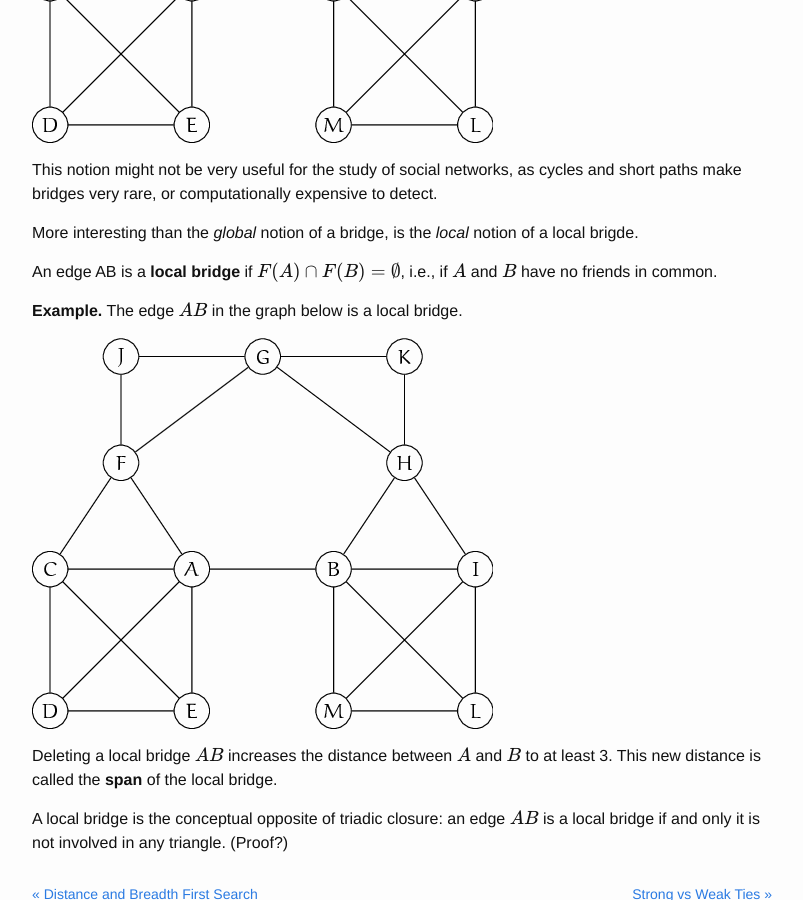
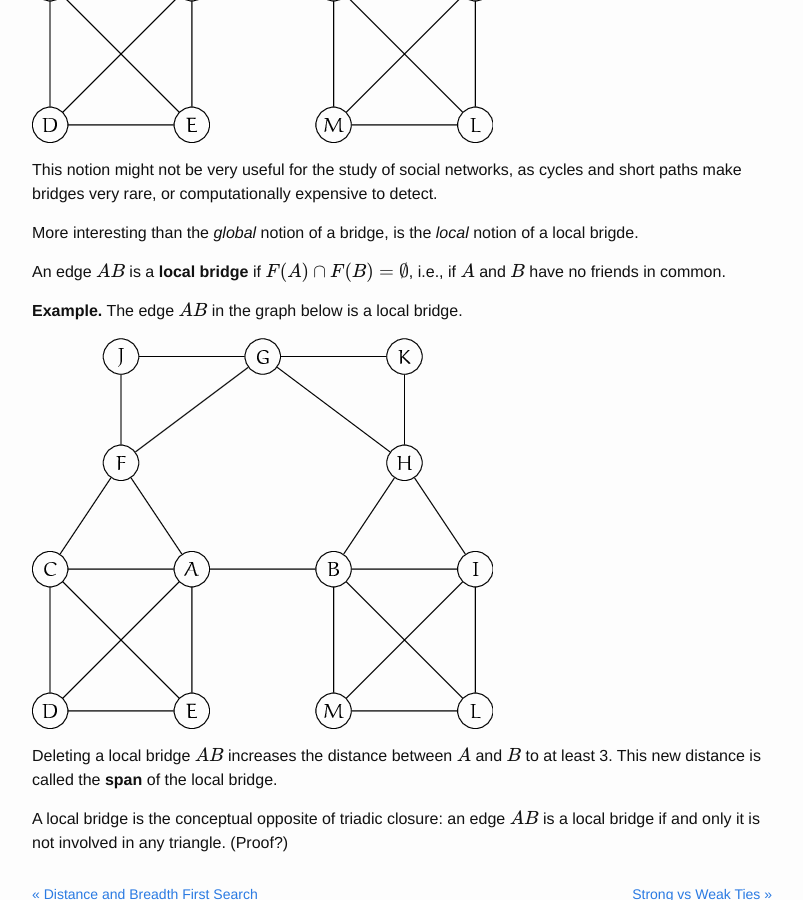
Before and after one commit to starktech23/cs4423.github.io, a Jekyll site: the page built from _posts/2016-01-21-note04.md, in a window 1280 px wide and 900 px high, scrolled down 2228 px. Shown: the whole window, without its empty margins (238-1041 px from the left). Built offline with Jekyll 4.4.1, drawn with Linux system fonts in a browser that asks for light colours; formulas are drawn with MathJax 3; a script that is not in the unit is left out; comment, search, counter and statistics services are not loaded.

Commit message:
cosmetics

```diff
--- a/_posts/2016-01-21-note04.md
+++ b/_posts/2016-01-21-note04.md
@@ -99,7 +99,7 @@ expensive to detect.
 More interesting than the _global_ notion of a bridge, is the
 _local_ notion of a local brigde.
 
-An edge AB is a **local bridge** if $F(A) \cap F(B) = \emptyset$,
+An edge $AB$ is a **local bridge** if $F(A) \cap F(B) = \emptyset$,
 i.e., if $A$ and $B$ have no friends in common.
 
 **Example.**  The edge $AB$ in the graph below is a local bridge.
```
